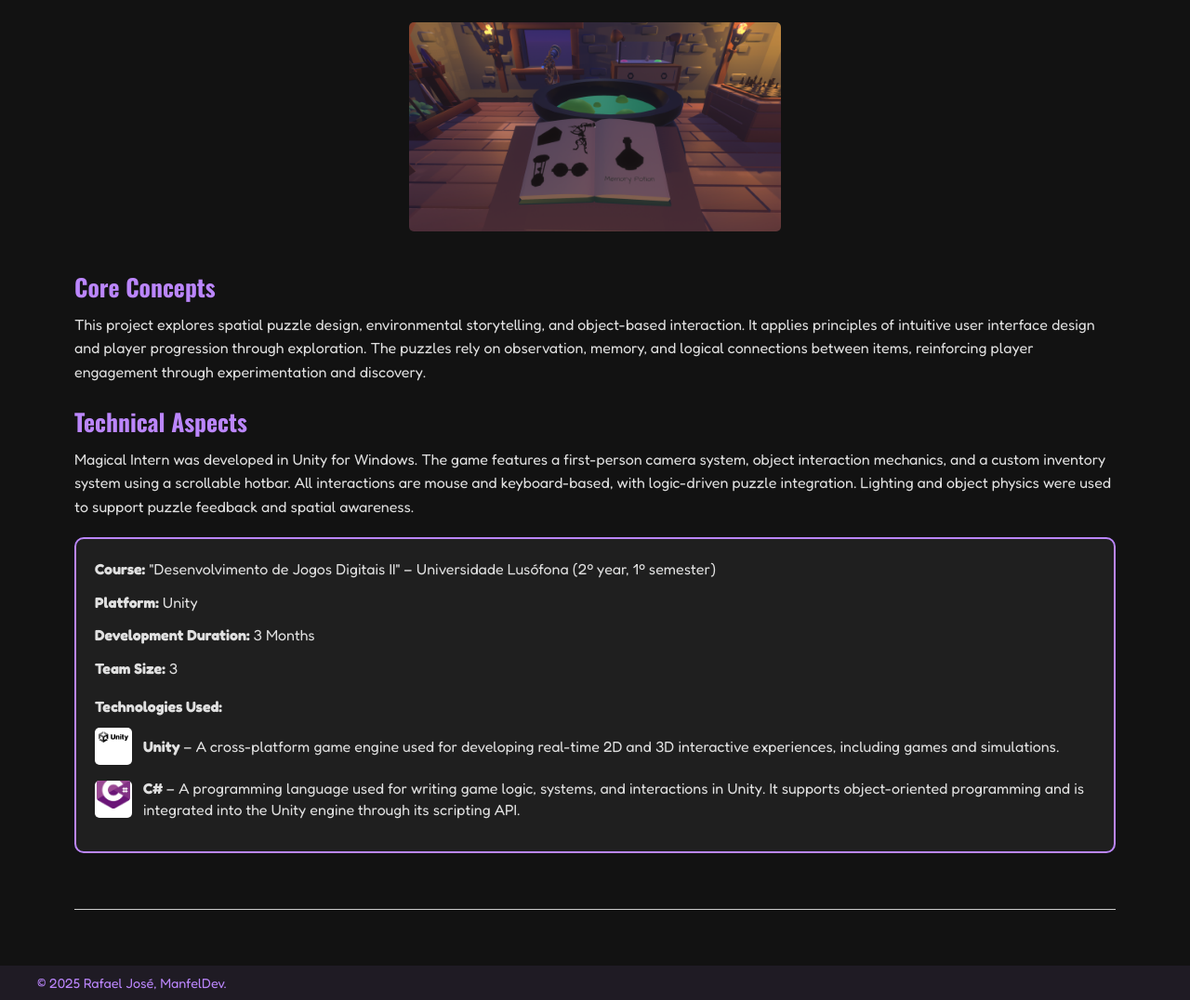
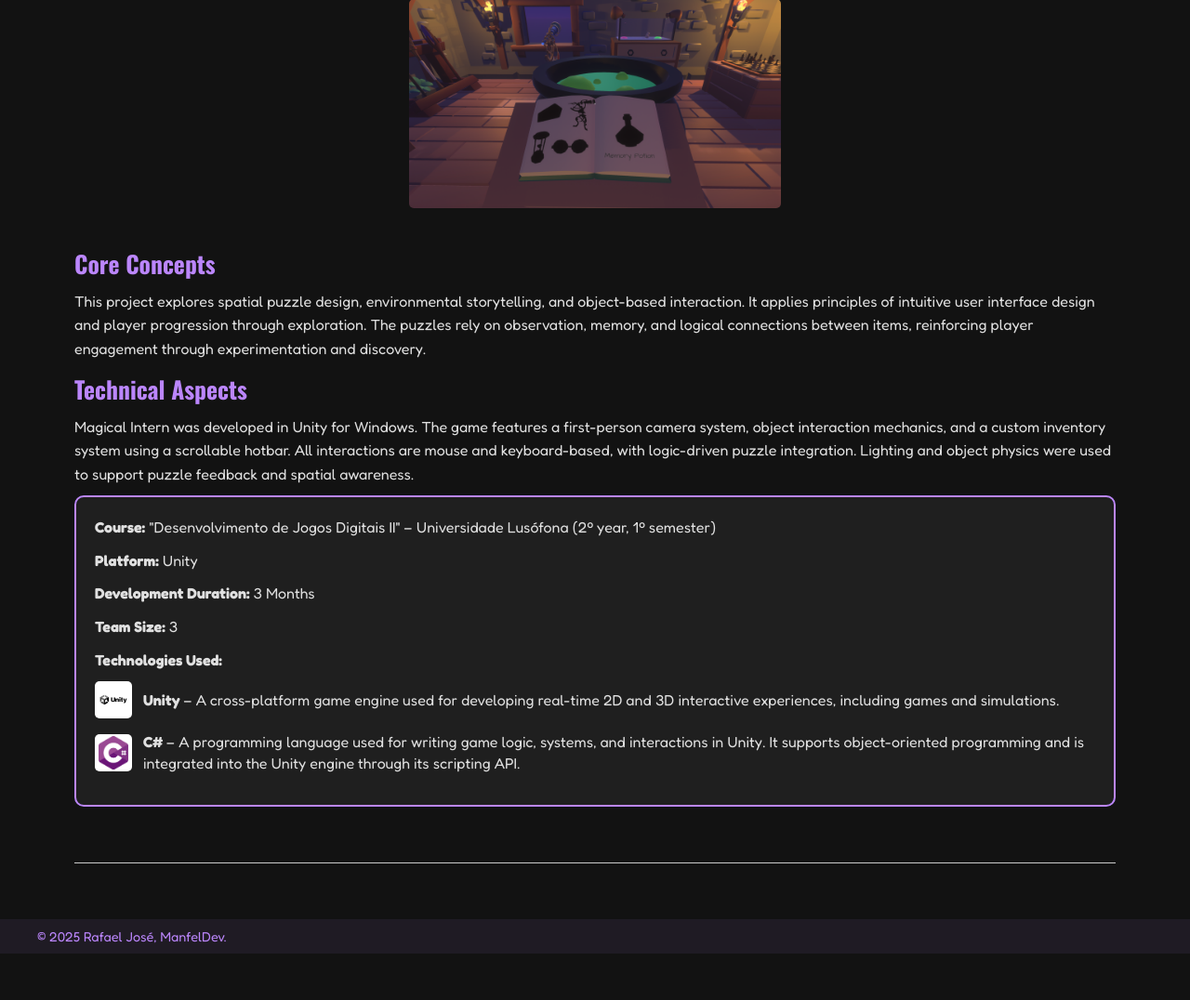
Before and after one commit to ManfelDev/Portfolio, a Django app: page /portfolio/projetos/ in a window 1280 px wide. Shown: the part 3024-4100 px from the top of the page at 93% size. After the commit the page ends 4050 px from the top, so only its background shows below. Run offline with Django 5.2, Linux system fonts and the light colour scheme; data comes from the database, SQL or seed files in the repository.

Commit message:
Add CV page

```diff
--- a/portfolio/templates/portfolio/base.html
+++ b/portfolio/templates/portfolio/base.html
@@ -15,14 +15,6 @@
             margin: 0;
             padding: 0;
             box-sizing: border-box;
-        }
-
-        img {
-            max-width: 1200px;
-            max-height: 500px;
-            border-radius: 10px;
-            display: block;
-            margin-bottom: 20px;
         }
 
         body {
@@ -90,6 +82,14 @@
             align-items: center;
             text-align: center;
             padding: 0 40px;
+        }
+
+        .content img {
+            max-width: 1200px;
+            max-height: 500px;
+            border-radius: 10px;
+            display: block;
+            margin-bottom: 20px;
         }
 
         .content a {
@@ -161,6 +161,7 @@
                 <a href="{% url 'portfolio:interesses' %}">Interests</a>
                 <a href="{% url 'portfolio:projetos' %}">Projects</a>
                 <a href="{% url 'portfolio:tecnologias' %}">Tools</a>
+                <a href="{% url 'portfolio:cv' %}">CV</a>
             </nav>
         </div>
     </header>
--- a/portfolio/templates/portfolio/projetos.html
+++ b/portfolio/templates/portfolio/projetos.html
@@ -1,6 +1,7 @@
 {% extends 'portfolio/base.html' %}
 
 {% block main %}
+
     <style>
         .project-section {
             margin-bottom: 40px;
@@ -111,9 +112,11 @@
         }
 
         .tech-logo img {
-        width: 100%;
-        height: 100%;
-        object-fit: contain;
+            max-width: 90%;
+            max-height: 90%;
+            border-radius: 0px;
+            margin: auto;
+            display: block;
         }
 
         .tech-text {
@@ -168,16 +171,12 @@
             </div>
         {% endif %}
 
-    <div style="margin-bottom: 20px;">
         <h3>Core Concepts</h3>
         <p>{{ projeto.conceitos_aplicados }}</p>
-    </div>
 
         {% if projeto.aspetos_tecnicos %}
-        <div style="margin-bottom: 20px;">
             <h3>Technical Aspects</h3>
             <p>{{ projeto.aspetos_tecnicos }}</p>
-        </div>
         {% endif %}
 
         <div class="project-final-box">
@@ -190,7 +189,6 @@
             {% endif %}
 
             {% if projeto.tecnologias.all %}
-            <div style="margin-top: 15px;">
                 <p><strong>Technologies Used:</strong></p>
                 <ul>
                     {% for tech in projeto.tecnologias.all %}
@@ -204,11 +202,11 @@
                         </li>
                     {% endfor %}
                 </ul>
-            </div>
             {% endif %}
         </div>
     </section>
     {% empty %}
         <p>No projects available at this time.</p>
     {% endfor %}
+
 {% endblock %}
--- a/portfolio/templates/portfolio/tecnologias.html
+++ b/portfolio/templates/portfolio/tecnologias.html
@@ -31,7 +31,12 @@
     .tech-image img {
         max-width: 100%;
         max-height: 100%;
+        border-radius: 0px;
+        width: auto;
+        height: auto;
         object-fit: contain;
+        display: block;
+        margin: auto;
     }
 </style>
 
--- a/portfolio/urls.py
+++ b/portfolio/urls.py
@@ -9,4 +9,5 @@ urlpatterns = [
     path('interesses/', views.interesses_view, name = 'interesses'),
     path('projetos/', views.projetos_view, name = 'projetos'),
     path('tecnologias/', views.tecnologias_view, name = 'tecnologias'),
+    path('cv/', views.cv_view, name = 'cv'),
 ]
--- a/portfolio/views.py
+++ b/portfolio/views.py
@@ -35,3 +35,9 @@ def tecnologias_view(request):
         'tecnologias' : Tecnologia.objects.all().order_by('id'),
     }
     return render(request, 'portfolio/tecnologias.html', context)
+
+def cv_view(request):
+    context = {
+        'data' : date.today().year,
+    }
+    return render(request, 'portfolio/cv.html', context)
```
Also changed, not shown: portfolio/templates/portfolio/cv.html (added, +44 -0 lines), portfolio/templates/portfolio/interesses.html (+11 -1 lines), portfolio/templates/portfolio/sobre.html (+5 -3 lines), media/projetos/logos/UnityLogo_iptAjM3.png (added), media/projetos/logos/meta-logo.png (added), media/projetos/logos/meta-logo_OGoSFQs.png (added), 1 other file. Lines whose indentation alone changed are shown as unchanged.
